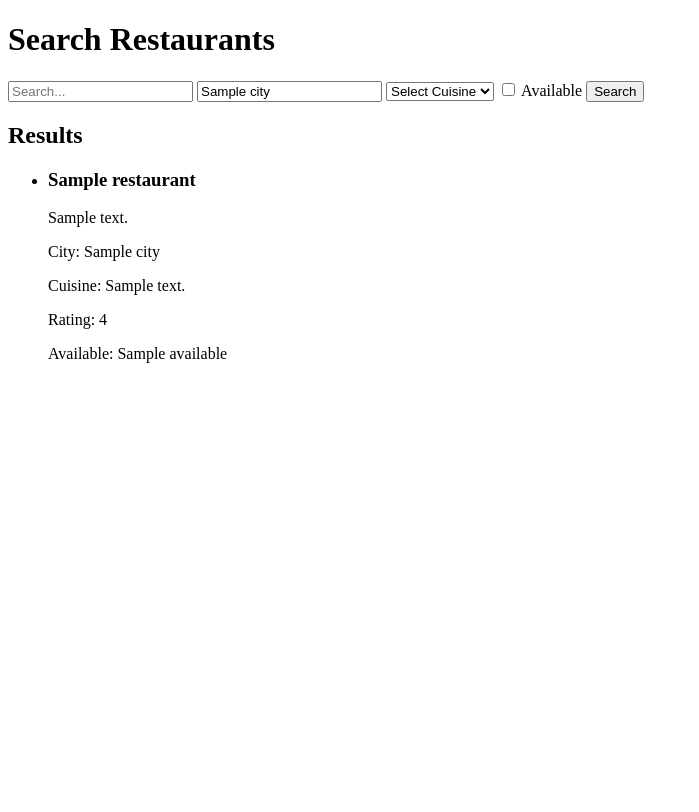
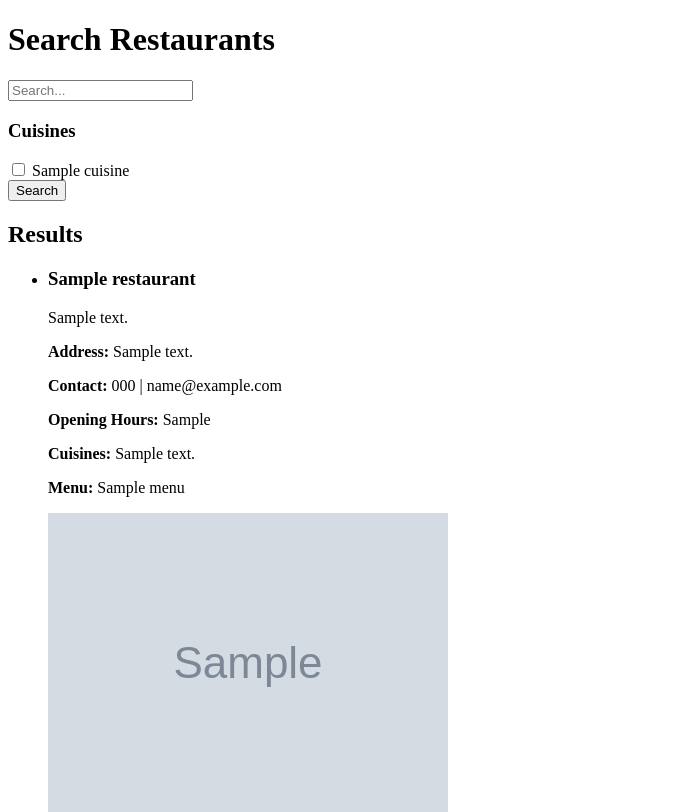
Before and after one commit to marten229/RRS-Search-Filter-Functions, a Django app: template templates/SearchFilterFunctions/search_results.html in a window 1280 px wide. Shown: the top 812 px of the page, without its empty margins (0-699 px from the left). Before the commit the page ends 363 px from the top, so only its background shows below. Run offline with Django 3.2, Linux system fonts and the light colour scheme; the template is opened without the code that fills it: most values are stand-ins (such as "Sample title", 1, 10 or a date in 2020); grey boxes marked "Sample" are stand-in pictures.

Commit message:
Model Anpassung im Code

```diff
--- a/models.py
+++ b/models.py
@@ -1,3 +1,4 @@
 # restaurant_management/models.py
 from django.db import models
 from django.contrib.auth.models import User
+from RestaurantManagement.forms import Restaurant, Cuisine
--- a/templates/SearchFilterFunctions/search_results.html
+++ b/templates/SearchFilterFunctions/search_results.html
@@ -1,4 +1,4 @@
-<!-- SearchFilterFunctions/templates/SearchFilterFunctions/search_results.html -->
+<!-- In search/templates/search/results.html -->
 <!DOCTYPE html>
 <html>
 <head>
@@ -8,37 +8,34 @@
     <h1>Search Restaurants</h1>
     <form method="get" action="{% url 'search_restaurants' %}">
         <input type="text" name="q" placeholder="Search..." value="{{ query }}">
-        <input type="text" name="city" placeholder="City" value="{{ city }}">
-        <select name="cuisine">
-            <option value="">Select Cuisine</option>
-            <option value="Italian" {% if cuisine == "Italian" %}selected{% endif %}>Italian</option>
-            <option value="Chinese" {% if cuisine == "Chinese" %}selected{% endif %}>Chinese</option>
-            <option value="Mexican" {% if cuisine == "Mexican" %}selected{% endif %}>Mexican</option>
-            <option value="Indian" {% if cuisine == "Indian" %}selected{% endif %}>Indian</option>
-            <option value="French" {% if cuisine == "French" %}selected{% endif %}>French</option>
-            <option value="Japanese" {% if cuisine == "Japanese" %}selected{% endif %}>Japanese</option>
-            <option value="Thai" {% if cuisine == "Thai" %}selected{% endif %}>Thai</option>
-            <option value="Other" {% if cuisine == "Other" %}selected{% endif %}>Other</option>
-        </select>
-        <label>
-            <input type="checkbox" name="available" value="true" {% if available == "true" %}checked{% endif %}> Available
-        </label>
+
+        <h3>Cuisines</h3>
+        {% for cuisine in all_cuisines %}
+            <label>
+                <input type="checkbox" name="cuisines" value="{{ cuisine.id }}"
+                {% if cuisine.id|stringformat:"s" in selected_cuisines %}checked{% endif %}>
+                {{ cuisine.name }}
+            </label><br>
+        {% endfor %}
+
         <button type="submit">Search</button>
     </form>
 
     <h2>Results</h2>
     <ul>
-        {% for restaurant in restaurants %}
+        {% for restaurant in results %}
             <li>
                 <h3>{{ restaurant.name }}</h3>
                 <p>{{ restaurant.description }}</p>
-                <p>City: {{ restaurant.city }}</p>
-                <p>Cuisine: {{ restaurant.cuisine }}</p>
-                <p>Rating: {{ restaurant.rating }}</p>
-                <p>Available: {{ restaurant.available }}</p>
+                <p><strong>Address:</strong> {{ restaurant.address }}</p>
+                <p><strong>Contact:</strong> {{ restaurant.contact_phone }} | {{ restaurant.contact_email }}</p>
+                <p><strong>Opening Hours:</strong> {{ restaurant.opening_hours }}</p>
+                <p><strong>Cuisines:</strong> {{ restaurant.cuisines.all|join:", " }}</p>
+                <p><strong>Menu:</strong> {{ restaurant.menu }}</p>
+                {% if restaurant.photo %}
+                    <img src="{{ restaurant.photo.url }}" alt="{{ restaurant.name }}">
+                {% endif %}
             </li>
-        {% empty %}
-            <li>No restaurants found</li>
         {% endfor %}
     </ul>
 </body>
```
Also changed, not shown: views.py (+14 -21 lines), migrations/0002_delete_restaurant.py (added).
